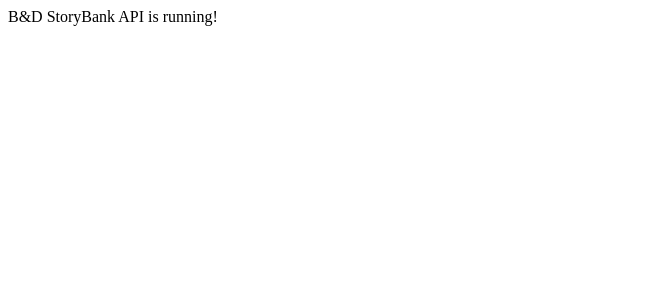
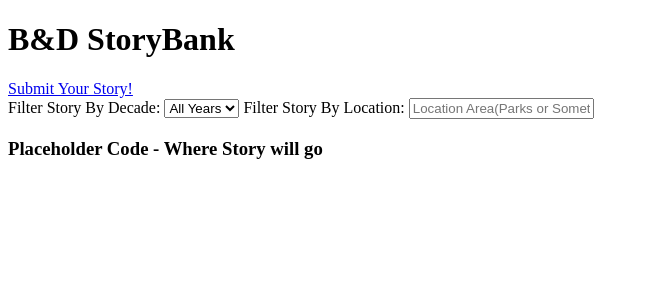
Before and after one commit to NafeesA35/HacktivismII, a Flask app: page / in a window 1280 px wide. Shown: the top 300 px of the page, without its empty margins (0-649 px from the left). Run offline with Flask 3, Linux system fonts and the light colour scheme.

Commit message:
Add HTML templates for index and submit pages, update Flask routes to render them

```diff
--- a/ProgramDirectory/app.py
+++ b/ProgramDirectory/app.py
@@ -3,7 +3,7 @@
 # Flask: The main class used to create our web application instance.
 # request: An object that holds all the incoming data from a client request (like JSON data).
 # jsonify: A function that converts Python dictionaries into a JSON format for API responses.
-from flask import Flask, request, jsonify
+from flask import Flask, request, jsonify, render_template
 
 # Import the built-in Python library for interacting with SQLite databases.
 import sqlite3
@@ -23,7 +23,12 @@ app = Flask(__name__)
 @app.route('/')
 def home():
     # This function simply returns a string to let us know the API is running.
-    return "B&D StoryBank API is running!"
+    return render_template('index.html')
+
+# Access to the submit page
+@app.route('/submit')
+def submit_page():
+    return render_template('submit.html')
 
 
 # This route handles creating a new story.
--- a/ProgramDirectory/Frontend/index.html
+++ b/ProgramDirectory/templates/index.html
@@ -9,7 +9,7 @@
     <header>
         <h1>B&D StoryBank</h1>
         <nav>
-            <a href="submit.html">Submit Your Story!</a>
+            <a href="/submit">Submit Your Story!</a>
         </nav>
     </header>
 
--- a/ProgramDirectory/Frontend/submit.html
+++ b/ProgramDirectory/templates/submit.html
@@ -9,7 +9,7 @@
     <header>
         <h1>Share Your Story!</h1>
         <nav>
-            <a href="index.html">Story Wall</a>
+            <a href="/index">Story Wall</a>
         </nav>
     </header>
 
```
Also changed, not shown: ProgramDirectory/js/main.js (added), ProgramDirectory/static/css/style.css (added).
